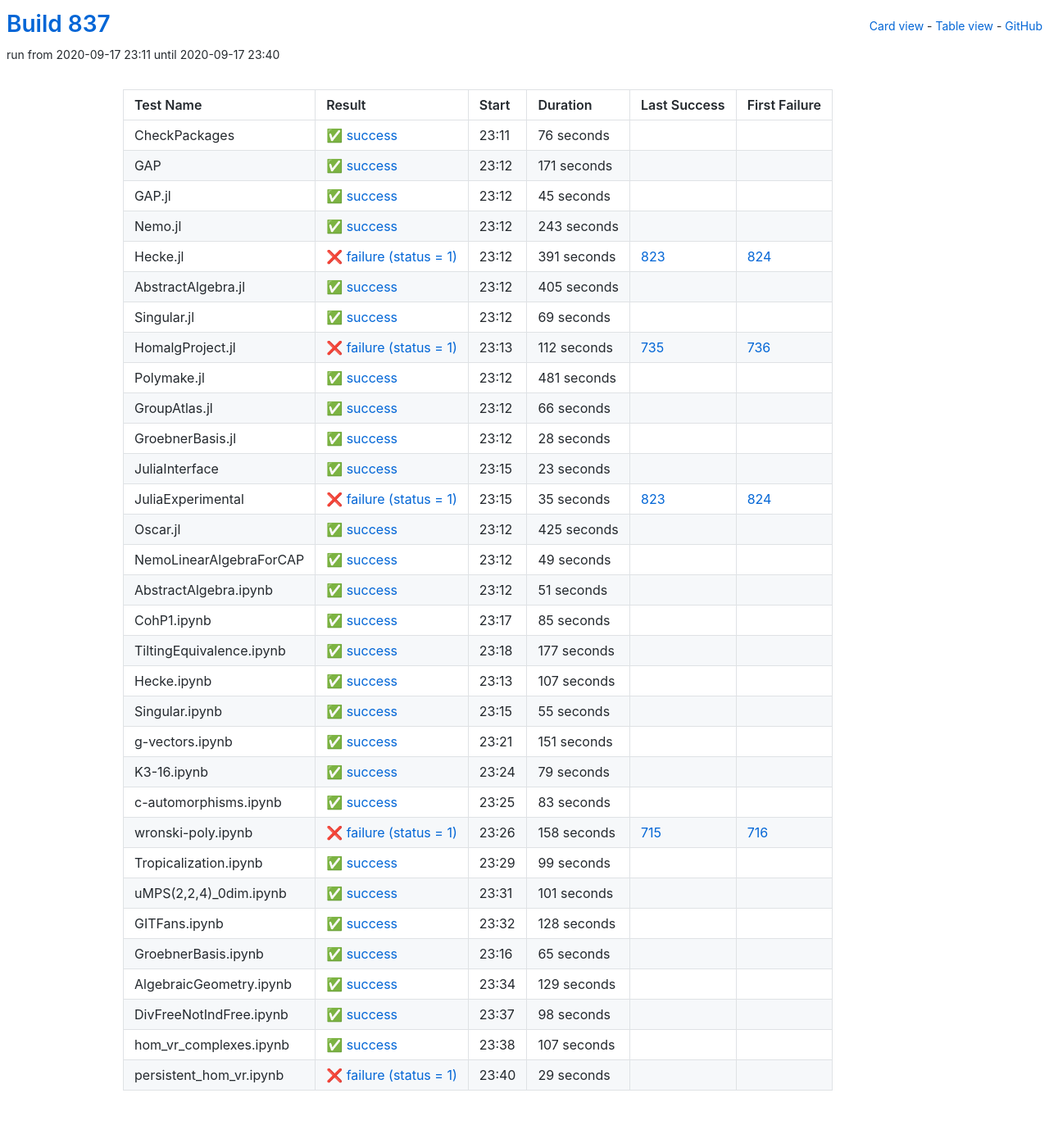
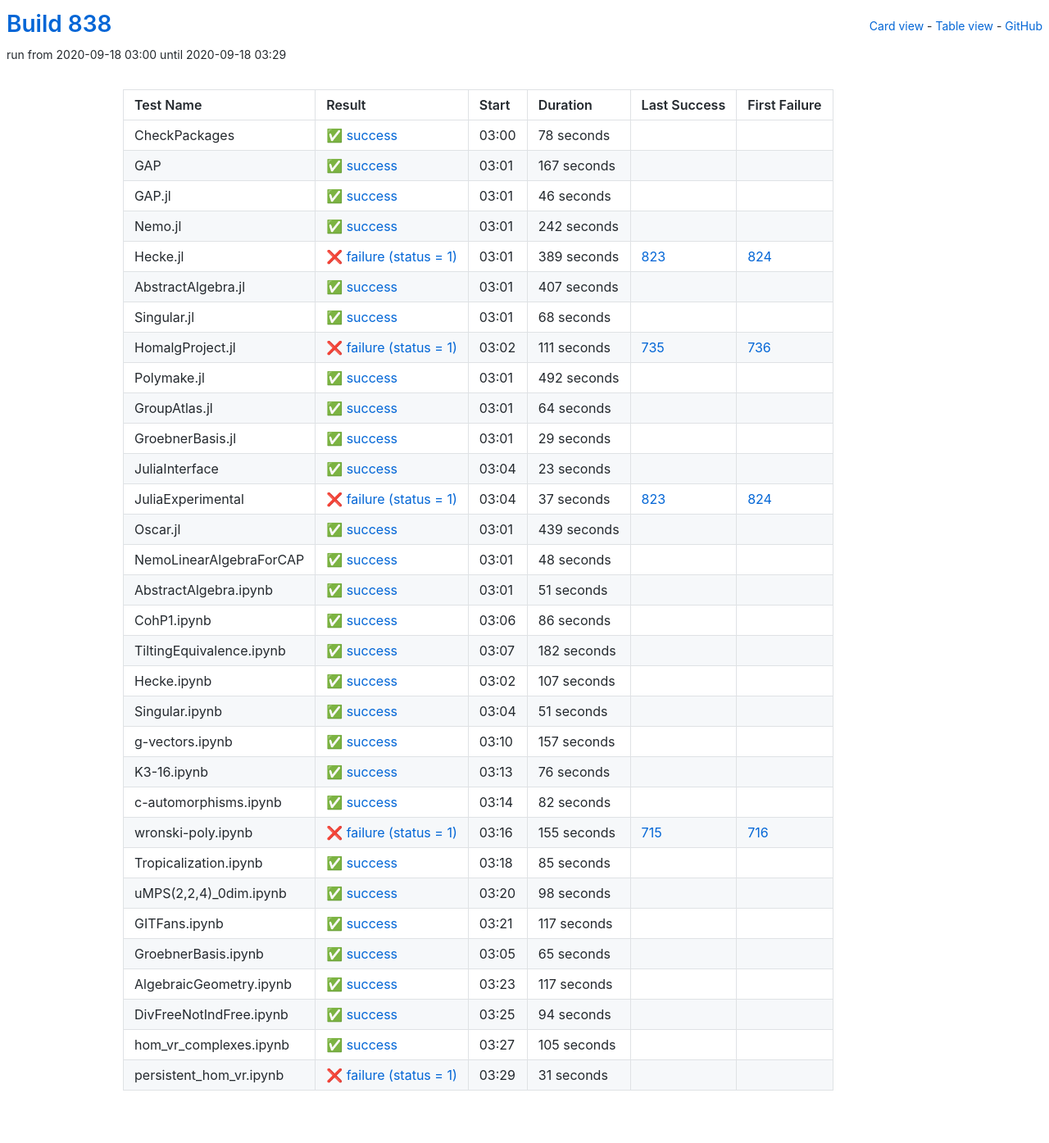
Before and after one commit to oscar-system/oscar-ci-status-stable, a Jekyll site: the page built from table.html, in a window 1280 px wide. Shown: the whole page at 82% size. Built offline with Jekyll 4.4.1, drawn with Linux system fonts in a browser that asks for light colours.

Commit message:
Build #838

```diff
--- a/_data/ci.yml
+++ b/_data/ci.yml
@@ -1,6 +1,6 @@
 ---
-build: 837
-build_url: https://oscarci.mathematik.uni-kl.de/job/oscar-stable/837/
+build: 838
+build_url: https://oscarci.mathematik.uni-kl.de/job/oscar-stable/838/
 job: oscar-stable
 organization: oscar-system
 repo: oscar-ci-status-stable
@@ -8,140 +8,140 @@ repourl: https://github.com/oscar-system/oscar-ci-status-stable
 tests:
 - name: CheckPackages
   id: checkpackages
-  log: https://oscarci.mathematik.uni-kl.de/job/oscar-stable/837/artifact/logs/build-837/CheckPackages.log
-  start: 2020-09-17 23:11
+  log: https://oscarci.mathematik.uni-kl.de/job/oscar-stable/838/artifact/logs/build-838/CheckPackages.log
+  start: 2020-09-18 03:00
   success: true
   exitcode: 0
   status: success
-  duration: 76
+  duration: 78
   last_success: false
   last_success_url:
   first_failure: false
   first_failure_url:
 - name: GAP
   id: gap
-  log: https://oscarci.mathematik.uni-kl.de/job/oscar-stable/837/artifact/logs/build-837/GAP.log
-  start: 2020-09-17 23:12
+  log: https://oscarci.mathematik.uni-kl.de/job/oscar-stable/838/artifact/logs/build-838/GAP.log
+  start: 2020-09-18 03:01
   success: true
   exitcode: 0
   status: success
-  duration: 171
+  duration: 167
   last_success: false
   last_success_url:
   first_failure: false
   first_failure_url:
 - name: GAP.jl
   id: gap-jl
-  log: https://oscarci.mathematik.uni-kl.de/job/oscar-stable/837/artifact/logs/build-837/GAP.jl.log
-  start: 2020-09-17 23:12
+  log: https://oscarci.mathematik.uni-kl.de/job/oscar-stable/838/artifact/logs/build-838/GAP.jl.log
+  start: 2020-09-18 03:01
   success: true
   exitcode: 0
   status: success
-  duration: 45
+  duration: 46
   last_success: false
   last_success_url:
   first_failure: false
   first_failure_url:
 - name: Nemo.jl
   id: nemo-jl
-  log: https://oscarci.mathematik.uni-kl.de/job/oscar-stable/837/artifact/logs/build-837/Nemo.jl.log
-  start: 2020-09-17 23:12
+  log: https://oscarci.mathematik.uni-kl.de/job/oscar-stable/838/artifact/logs/build-838/Nemo.jl.log
+  start: 2020-09-18 03:01
   success: true
   exitcode: 0
   status: success
-  duration: 243
+  duration: 242
   last_success: false
   last_success_url:
   first_failure: false
   first_failure_url:
 - name: Hecke.jl
   id: hecke-jl
-  log: https://oscarci.mathematik.uni-kl.de/job/oscar-stable/837/artifact/logs/build-837/Hecke.jl.log
-  start: 2020-09-17 23:12
+  log: https://oscarci.mathematik.uni-kl.de/job/oscar-stable/838/artifact/logs/build-838/Hecke.jl.log
+  start: 2020-09-18 03:01
   success: false
   exitcode: 1
   status: failure
-  duration: 391
+  duration: 389
   last_success: 823
   last_success_url: https://oscarci.mathematik.uni-kl.de/job/oscar-stable/823/
   first_failure: 824
   first_failure_url: https://oscarci.mathematik.uni-kl.de/job/oscar-stable/824/
 - name: AbstractAlgebra.jl
   id: abstractalgebra-jl
-  log: https://oscarci.mathematik.uni-kl.de/job/oscar-stable/837/artifact/logs/build-837/AbstractAlgebra.jl.log
-  start: 2020-09-17 23:12
+  log: https://oscarci.mathematik.uni-kl.de/job/oscar-stable/838/artifact/logs/build-838/AbstractAlgebra.jl.log
+  start: 2020-09-18 03:01
   success: true
   exitcode: 0
   status: success
-  duration: 405
+  duration: 407
   last_success: false
   last_success_url:
   first_failure: false
   first_failure_url:
 - name: Singular.jl
   id: singular-jl
-  log: https://oscarci.mathematik.uni-kl.de/job/oscar-stable/837/artifact/logs/build-837/Singular.jl.log
-  start: 2020-09-17 23:12
+  log: https://oscarci.mathematik.uni-kl.de/job/oscar-stable/838/artifact/logs/build-838/Singular.jl.log
+  start: 2020-09-18 03:01
   success: true
   exitcode: 0
   status: success
-  duration: 69
+  duration: 68
   last_success: false
   last_success_url:
   first_failure: false
   first_failure_url:
 - name: HomalgProject.jl
   id: homalgproject-jl
-  log: https://oscarci.mathematik.uni-kl.de/job/oscar-stable/837/artifact/logs/build-837/HomalgProject.jl.log
-  start: 2020-09-17 23:13
+  log: https://oscarci.mathematik.uni-kl.de/job/oscar-stable/838/artifact/logs/build-838/HomalgProject.jl.log
+  start: 2020-09-18 03:02
   success: false
   exitcode: 1
   status: failure
-  duration: 112
+  duration: 111
   last_success: 735
   last_success_url: https://oscarci.mathematik.uni-kl.de/job/oscar-stable/735/
   first_failure: 736
   first_failure_url: https://oscarci.mathematik.uni-kl.de/job/oscar-stable/736/
 - name: Polymake.jl
   id: polymake-jl
-  log: https://oscarci.mathematik.uni-kl.de/job/oscar-stable/837/artifact/logs/build-837/Polymake.jl.log
-  start: 2020-09-17 23:12
+  log: https://oscarci.mathematik.uni-kl.de/job/oscar-stable/838/artifact/logs/build-838/Polymake.jl.log
+  start: 2020-09-18 03:01
   success: true
   exitcode: 0
   status: success
-  duration: 481
+  duration: 492
   last_success: false
   last_success_url:
   first_failure: false
   first_failure_url:
 - name: GroupAtlas.jl
   id: groupatlas-jl
-  log: https://oscarci.mathematik.uni-kl.de/job/oscar-stable/837/artifact/logs/build-837/GroupAtlas.jl.log
-  start: 2020-09-17 23:12
+  log: https://oscarci.mathematik.uni-kl.de/job/oscar-stable/838/artifact/logs/build-838/GroupAtlas.jl.log
+  start: 2020-09-18 03:01
   success: true
   exitcode: 0
   status: success
-  duration: 66
+  duration: 64
   last_success: false
   last_success_url:
   first_failure: false
   first_failure_url:
 - name: GroebnerBasis.jl
   id: groebnerbasis-jl
-  log: https://oscarci.mathematik.uni-kl.de/job/oscar-stable/837/artifact/logs/build-837/GroebnerBasis.jl.log
-  start: 2020-09-17 23:12
+  log: https://oscarci.mathematik.uni-kl.de/job/oscar-stable/838/artifact/logs/build-838/GroebnerBasis.jl.log
+  start: 2020-09-18 03:01
   success: true
   exitcode: 0
   status: success
-  duration: 28
+  duration: 29
   last_success: false
   last_success_url:
   first_failure: false
   first_failure_url:
 - name: JuliaInterface
   id: juliainterface
-  log: https://oscarci.mathematik.uni-kl.de/job/oscar-stable/837/artifact/logs/build-837/JuliaInterface.log
-  start: 2020-09-17 23:15
+  log: https://oscarci.mathematik.uni-kl.de/job/oscar-stable/838/artifact/logs/build-838/JuliaInterface.log
+  start: 2020-09-18 03:04
   success: true
   exitcode: 0
   status: success
@@ -152,44 +152,44 @@ tests:
   first_failure_url:
 - name: JuliaExperimental
   id: juliaexperimental
-  log: https://oscarci.mathematik.uni-kl.de/job/oscar-stable/837/artifact/logs/build-837/JuliaExperimental.log
-  start: 2020-09-17 23:15
+  log: https://oscarci.mathematik.uni-kl.de/job/oscar-stable/838/artifact/logs/build-838/JuliaExperimental.log
+  start: 2020-09-18 03:04
   success: false
   exitcode: 1
   status: failure
-  duration: 35
+  duration: 37
   last_success: 823
   last_success_url: https://oscarci.mathematik.uni-kl.de/job/oscar-stable/823/
   first_failure: 824
   first_failure_url: https://oscarci.mathematik.uni-kl.de/job/oscar-stable/824/
 - name: Oscar.jl
   id: oscar-jl
-  log: https://oscarci.mathematik.uni-kl.de/job/oscar-stable/837/artifact/logs/build-837/Oscar.jl.log
-  start: 2020-09-17 23:12
+  log: https://oscarci.mathematik.uni-kl.de/job/oscar-stable/838/artifact/logs/build-838/Oscar.jl.log
+  start: 2020-09-18 03:01
   success: true
   exitcode: 0
   status: success
-  duration: 425
+  duration: 439
   last_success: false
   last_success_url:
   first_failure: false
   first_failure_url:
 - name: NemoLinearAlgebraForCAP
   id: nemolinearalgebraforcap
-  log: https://oscarci.mathematik.uni-kl.de/job/oscar-stable/837/artifact/logs/build-837/NemoLinearAlgebraForCAP.log
-  start: 2020-09-17 23:12
+  log: https://oscarci.mathematik.uni-kl.de/job/oscar-stable/838/artifact/logs/build-838/NemoLinearAlgebraForCAP.log
+  start: 2020-09-18 03:01
   success: true
   exitcode: 0
   status: success
-  duration: 49
+  duration: 48
   last_success: false
   last_success_url:
   first_failure: false
   first_failure_url:
 - name: AbstractAlgebra.ipynb
   id: abstractalgebra-ipynb
-  log: https://oscarci.mathematik.uni-kl.de/job/oscar-stable/837/artifact/logs/build-837/AbstractAlgebra.ipynb.log
-  start: 2020-09-17 23:12
+  log: https://oscarci.mathematik.uni-kl.de/job/oscar-stable/838/artifact/logs/build-838/AbstractAlgebra.ipynb.log
+  start: 2020-09-18 03:01
   success: true
   exitcode: 0
   status: success
@@ -200,32 +200,32 @@ tests:
   first_failure_url:
 - name: CohP1.ipynb
   id: cohp1-ipynb
-  log: https://oscarci.mathematik.uni-kl.de/job/oscar-stable/837/artifact/logs/build-837/CohP1.ipynb.log
-  start: 2020-09-17 23:17
+  log: https://oscarci.mathematik.uni-kl.de/job/oscar-stable/838/artifact/logs/build-838/CohP1.ipynb.log
+  start: 2020-09-18 03:06
   success: true
   exitcode: 0
   status: success
-  duration: 85
+  duration: 86
   last_success: false
   last_success_url:
   first_failure: false
   first_failure_url:
 - name: TiltingEquivalence.ipynb
   id: tiltingequivalence-ipynb
-  log: https://oscarci.mathematik.uni-kl.de/job/oscar-stable/837/artifact/logs/build-837/TiltingEquivalence.ipynb.log
-  start: 2020-09-17 23:18
+  log: https://oscarci.mathematik.uni-kl.de/job/oscar-stable/838/artifact/logs/build-838/TiltingEquivalence.ipynb.log
+  start: 2020-09-18 03:07
   success: true
   exitcode: 0
   status: success
-  duration: 177
+  duration: 182
   last_success: false
   last_success_url:
   first_failure: false
   first_failure_url:
 - name: Hecke.ipynb
   id: hecke-ipynb
-  log: https://oscarci.mathematik.uni-kl.de/job/oscar-stable/837/artifact/logs/build-837/Hecke.ipynb.log
-  start: 2020-09-17 23:13
+  log: https://oscarci.mathematik.uni-kl.de/job/oscar-stable/838/artifact/logs/build-838/Hecke.ipynb.log
+  start: 2020-09-18 03:02
   success: true
   exitcode: 0
   status: success
@@ -236,104 +236,104 @@ tests:
   first_failure_url:
 - name: Singular.ipynb
   id: singular-ipynb
-  log: https://oscarci.mathematik.uni-kl.de/job/oscar-stable/837/artifact/logs/build-837/Singular.ipynb.log
-  start: 2020-09-17 23:15
+  log: https://oscarci.mathematik.uni-kl.de/job/oscar-stable/838/artifact/logs/build-838/Singular.ipynb.log
+  start: 2020-09-18 03:04
   success: true
   exitcode: 0
   status: success
-  duration: 55
+  duration: 51
   last_success: false
   last_success_url:
   first_failure: false
   first_failure_url:
 - name: g-vectors.ipynb
   id: g-vectors-ipynb
-  log: https://oscarci.mathematik.uni-kl.de/job/oscar-stable/837/artifact/logs/build-837/g-vectors.ipynb.log
-  start: 2020-09-17 23:21
+  log: https://oscarci.mathematik.uni-kl.de/job/oscar-stable/838/artifact/logs/build-838/g-vectors.ipynb.log
+  start: 2020-09-18 03:10
   success: true
   exitcode: 0
   status: success
-  duration: 151
+  duration: 157
   last_success: false
   last_success_url:
   first_failure: false
   first_failure_url:
 - name: K3-16.ipynb
   id: k3-16-ipynb
-  log: https://oscarci.mathematik.uni-kl.de/job/oscar-stable/837/artifact/logs/build-837/K3-16.ipynb.log
-  start: 2020-09-17 23:24
+  log: https://oscarci.mathematik.uni-kl.de/job/oscar-stable/838/artifact/logs/build-838/K3-16.ipynb.log
+  start: 2020-09-18 03:13
   success: true
   exitcode: 0
   status: success
-  duration: 79
+  duration: 76
   last_success: false
   last_success_url:
   first_failure: false
   first_failure_url:
 - name: c-automorphisms.ipynb
   id: c-automorphisms-ipynb
-  log: https://oscarci.mathematik.uni-kl.de/job/oscar-stable/837/artifact/logs/build-837/c-automorphisms.ipynb.log
-  start: 2020-09-17 23:25
+  log: https://oscarci.mathematik.uni-kl.de/job/oscar-stable/838/artifact/logs/build-838/c-automorphisms.ipynb.log
+  start: 2020-09-18 03:14
   success: true
   exitcode: 0
   status: success
-  duration: 83
+  duration: 82
   last_success: false
   last_success_url:
   first_failure: false
   first_failure_url:
 - name: wronski-poly.ipynb
   id: wronski-poly-ipynb
-  log: https://oscarci.mathematik.uni-kl.de/job/oscar-stable/837/artifact/logs/build-837/wronski-poly.ipynb.log
-  start: 2020-09-17 23:26
+  log: https://oscarci.mathematik.uni-kl.de/job/oscar-stable/838/artifact/logs/build-838/wronski-poly.ipynb.log
+  start: 2020-09-18 03:16
   success: false
   exitcode: 1
   status: failure
-  duration: 158
+  duration: 155
   last_success: 715
   last_success_url: https://oscarci.mathematik.uni-kl.de/job/oscar-stable/715/
   first_failure: 716
   first_failure_url: https://oscarci.mathematik.uni-kl.de/job/oscar-stable/716/
 - name: Tropicalization.ipynb
   id: tropicalization-ipynb
-  log: https://oscarci.mathematik.uni-kl.de/job/oscar-stable/837/artifact/logs/build-837/Tropicalization.ipynb.log
-  start: 2020-09-17 23:29
+  log: https://oscarci.mathematik.uni-kl.de/job/oscar-stable/838/artifact/logs/build-838/Tropicalization.ipynb.log
+  start: 2020-09-18 03:18
   success: true
   exitcode: 0
   status: success
-  duration: 99
+  duration: 85
   last_success: false
   last_success_url:
   first_failure: false
   first_failure_url:
 - name: uMPS(2,2,4)_0dim.ipynb
   id: umps-2-2-4-0dim-ipynb
-  log: https://oscarci.mathematik.uni-kl.de/job/oscar-stable/837/artifact/logs/build-837/uMPS-2-2-4-_0dim.ipynb.log
-  start: 2020-09-17 23:31
+  log: https://oscarci.mathematik.uni-kl.de/job/oscar-stable/838/artifact/logs/build-838/uMPS-2-2-4-_0dim.ipynb.log
+  start: 2020-09-18 03:20
   success: true
   exitcode: 0
   status: success
-  duration: 101
+  duration: 98
   last_success: false
   last_success_url:
   first_failure: false
   first_failure_url:
 - name: GITFans.ipynb
   id: gitfans-ipynb
-  log: https://oscarci.mathematik.uni-kl.de/job/oscar-stable/837/artifact/logs/build-837/GITFans.ipynb.log
-  start: 2020-09-17 23:32
+  log: https://oscarci.mathematik.uni-kl.de/job/oscar-stable/838/artifact/logs/build-838/GITFans.ipynb.log
+  start: 2020-09-18 03:21
   success: true
   exitcode: 0
   status: success
-  duration: 128
+  duration: 117
   last_success: false
   last_success_url:
   first_failure: false
   first_failure_url:
 - name: GroebnerBasis.ipynb
   id: groebnerbasis-ipynb
-  log: https://oscarci.mathematik.uni-kl.de/job/oscar-stable/837/artifact/logs/build-837/GroebnerBasis.ipynb.log
-  start: 2020-09-17 23:16
+  log: https://oscarci.mathematik.uni-kl.de/job/oscar-stable/838/artifact/logs/build-838/GroebnerBasis.ipynb.log
+  start: 2020-09-18 03:05
   success: true
   exitcode: 0
   status: success
@@ -344,48 +344,48 @@ tests:
   first_failure_url:
 - name: AlgebraicGeometry.ipynb
   id: algebraicgeometry-ipynb
-  log: https://oscarci.mathematik.uni-kl.de/job/oscar-stable/837/artifact/logs/build-837/AlgebraicGeometry.ipynb.log
-  start: 2020-09-17 23:34
+  log: https://oscarci.mathematik.uni-kl.de/job/oscar-stable/838/artifact/logs/build-838/AlgebraicGeometry.ipynb.log
+  start: 2020-09-18 03:23
   success: true
   exitcode: 0
   status: success
-  duration: 129
+  duration: 117
   last_success: false
   last_success_url:
   first_failure: false
   first_failure_url:
 - name: DivFreeNotIndFree.ipynb
   id: divfreenotindfree-ipynb
-  log: https://oscarci.mathematik.uni-kl.de/job/oscar-stable/837/artifact/logs/build-837/DivFreeNotIndFree.ipynb.log
-  start: 2020-09-17 23:37
+  log: https://oscarci.mathematik.uni-kl.de/job/oscar-stable/838/artifact/logs/build-838/DivFreeNotIndFree.ipynb.log
+  start: 2020-09-18 03:25
   success: true
   exitcode: 0
   status: success
-  duration: 98
+  duration: 94
   last_success: false
   last_success_url:
   first_failure: false
   first_failure_url:
 - name: hom_vr_complexes.ipynb
   id: hom-vr-complexes-ipynb
-  log: https://oscarci.mathematik.uni-kl.de/job/oscar-stable/837/artifact/logs/build-837/hom_vr_complexes.ipynb.log
-  start: 2020-09-17 23:38
+  log: https://oscarci.mathematik.uni-kl.de/job/oscar-stable/838/artifact/logs/build-838/hom_vr_complexes.ipynb.log
+  start: 2020-09-18 03:27
   success: true
   exitcode: 0
   status: success
-  duration: 107
+  duration: 105
   last_success: false
   last_success_url:
   first_failure: false
   first_failure_url:
 - name: persistent_hom_vr.ipynb
   id: persistent-hom-vr-ipynb
-  log: https://oscarci.mathematik.uni-kl.de/job/oscar-stable/837/artifact/logs/build-837/persistent_hom_vr.ipynb.log
-  start: 2020-09-17 23:40
+  log: https://oscarci.mathematik.uni-kl.de/job/oscar-stable/838/artifact/logs/build-838/persistent_hom_vr.ipynb.log
+  start: 2020-09-18 03:29
   success: false
   exitcode: 1
   status: failure
-  duration: 29
+  duration: 31
   last_success: false
   last_success_url:
   first_failure: false
```
Also changed, not shown: README.md.
